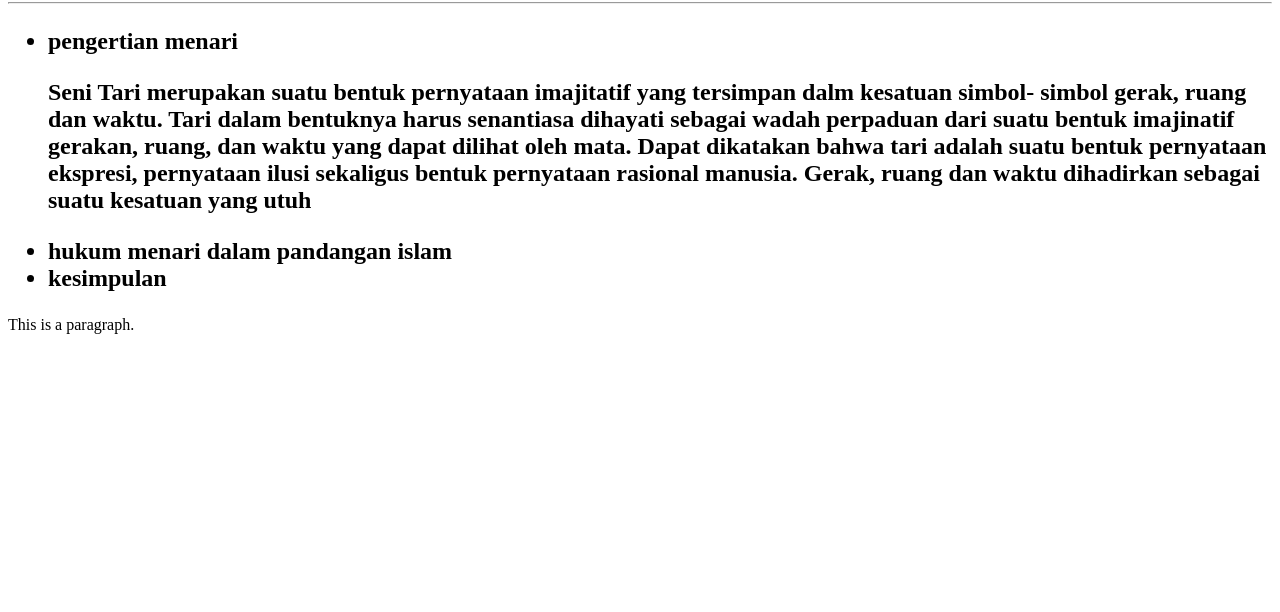
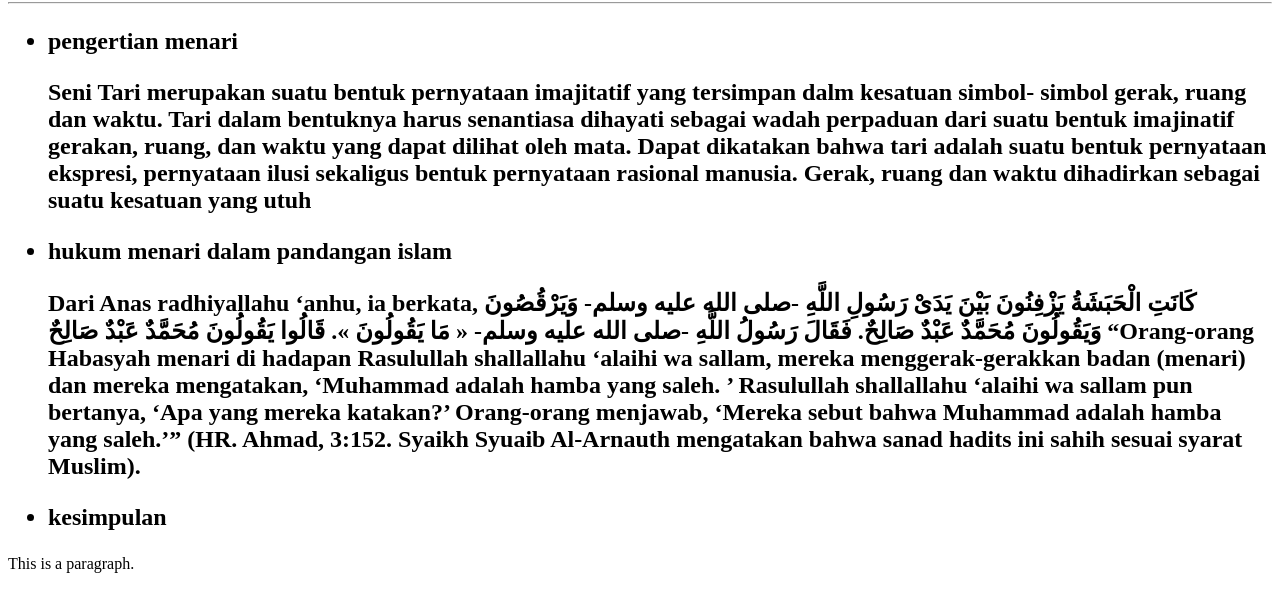
Before and after one commit to duapuluhsatu21/nuraliaaa.github.io, a plain HTML site: page index.html in a window 1280 px wide. Shown: the part 78-690 px from the top of the page. Drawn offline with Linux system fonts and the light colour scheme.

Commit message:
menambahkan paragraph

```diff
--- a/index.html
+++ b/index.html
@@ -17,6 +17,12 @@
               rasional manusia. Gerak, ruang dan waktu dihadirkan sebagai suatu kesatuan yang utuh
             </p>
         <li>hukum menari dalam pandangan islam</li>
+        <p>Dari Anas radhiyallahu ‘anhu, ia berkata,
+            كَانَتِ الْحَبَشَةُ يَزْفِنُونَ بَيْنَ يَدَىْ رَسُولِ اللَّهِ -صلى الله عليه وسلم- وَيَرْقُصُونَ وَيَقُولُونَ مُحَمَّدٌ عَبْدٌ صَالِحٌ. فَقَالَ رَسُولُ اللَّهِ -صلى الله عليه وسلم- « مَا يَقُولُونَ ». قَالُوا يَقُولُونَ مُحَمَّدٌ عَبْدٌ صَالِحٌ
+            “Orang-orang Habasyah menari di hadapan Rasulullah shallallahu ‘alaihi wa sallam, mereka menggerak-gerakkan badan (menari) dan mereka mengatakan, ‘Muhammad adalah hamba yang saleh.
+            ’ Rasulullah shallallahu ‘alaihi wa sallam pun bertanya, ‘Apa yang mereka katakan?’ Orang-orang menjawab, ‘Mereka sebut bahwa Muhammad adalah hamba yang saleh.’”
+            (HR. Ahmad, 3:152. Syaikh Syuaib Al-Arnauth mengatakan bahwa sanad hadits ini sahih sesuai syarat Muslim).
+            </p>
         <li>kesimpulan</li>
     </ul>
 </h2>
```
